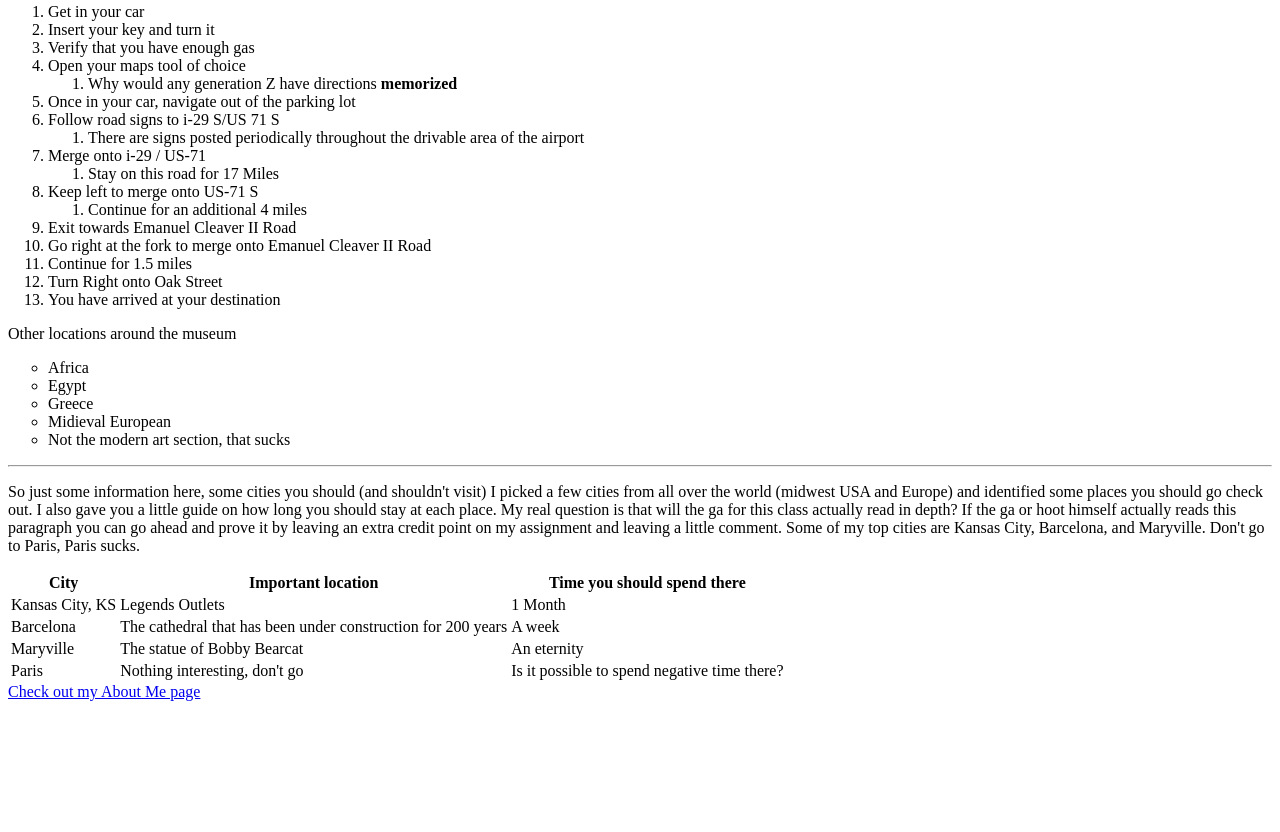
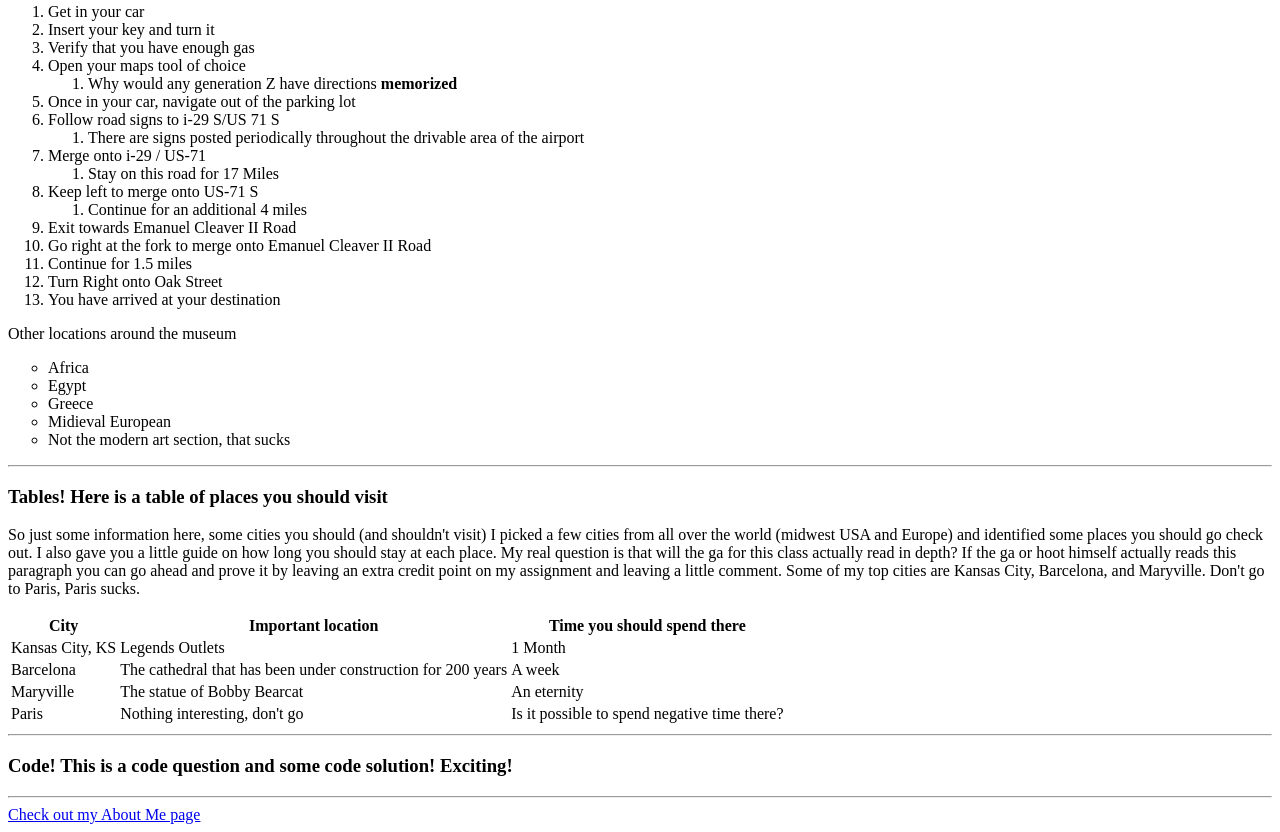
Before and after one commit to 44-563-Web-Apps-F22/44563-webapps-assignment-3-GabrielSolomonHolland, a plain HTML site: page index.html in a window 1280 px wide. Shown: the part 283-1115 px from the top of the page. Before the commit the page ends 992 px from the top, so only its background shows below. Drawn offline with Linux system fonts and the light colour scheme.

Commit message:
add heading for part 9

```diff
--- a/index.html
+++ b/index.html
@@ -61,6 +61,8 @@
 
     <hr>
 
+    <h3>Tables! Here is a table of places you should visit</h3>
+
     <p>So just some information here, some cities you should (and shouldn't visit) I picked a few cities from all over the world (midwest USA and Europe) and
         identified some places you should go check out. I also gave you a little guide on how long you should stay at each place. My real question is that will the ga
         for this class actually read in depth? If the ga or hoot himself actually reads this paragraph you can go ahead and prove it by leaving an extra credit point on
@@ -96,10 +98,19 @@
     </table>
 
 
+    <hr>
+    <h3> Code! This is a code question and some code solution! Exciting!</h3>
 
 
 
+
+
+    <hr>
+
     <a href=aboutme.html>Check out my About Me page</a>
+
+
+
 
 </body>
 </html>
```
